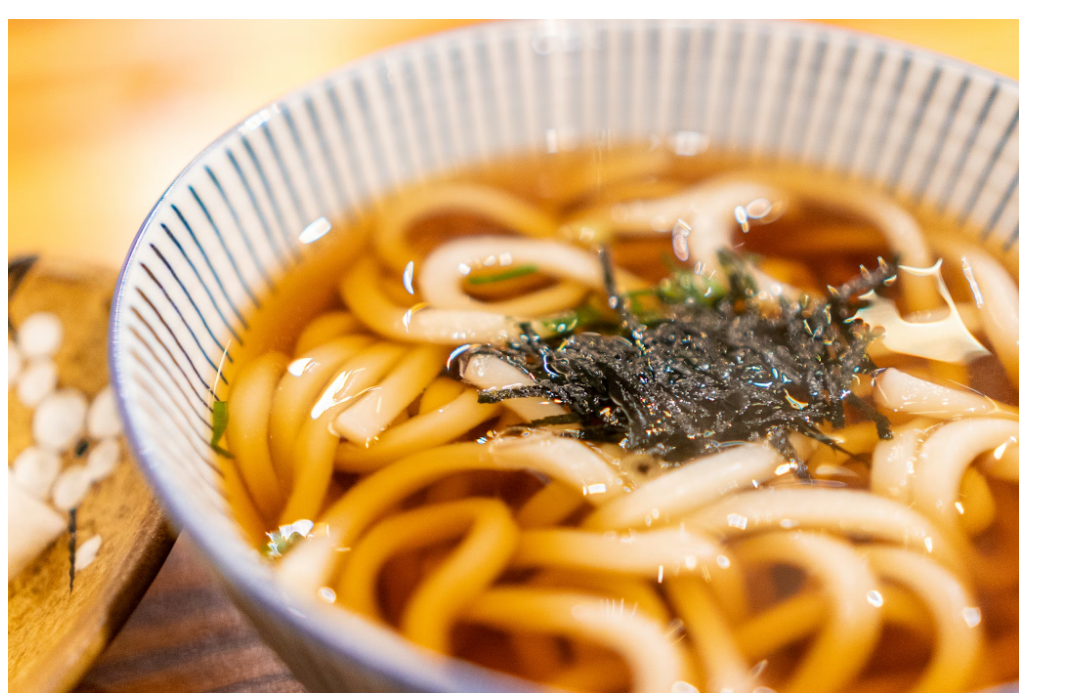
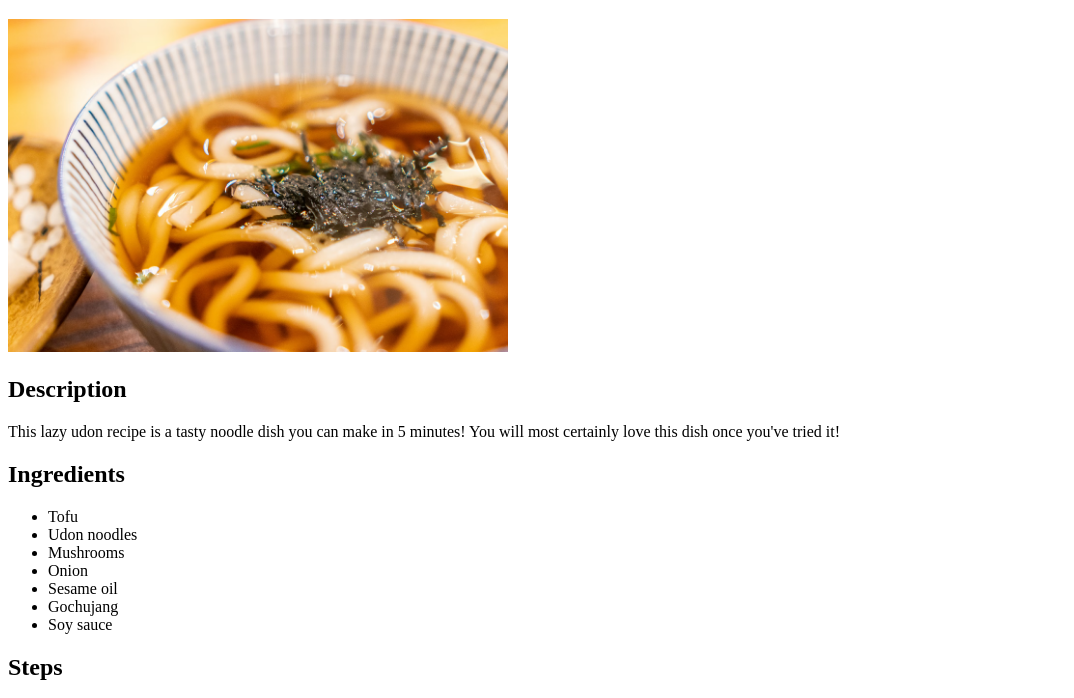
Before and after one commit to nullat0m7/odin-recipes, a plain HTML site: page recipes/lazyudon.html in a window 1280 px wide. Shown: the part 87-785 px from the top of the page, without its empty margins (0-1074 px from the left). Drawn offline with Linux system fonts and the light colour scheme.

Commit message:
Fix img width setting in recipes/lazyudon.html

```diff
--- a/recipes/lazyudon.html
+++ b/recipes/lazyudon.html
@@ -8,7 +8,7 @@
     <body>
         <a href="../index.html">Home</a>
         <h1>Lazy Udon</h1>
-        <img src="../img/lazyudon.avif" alt="A bowl of Udon with seaweed and a blurred background" width="80%" height="100%">
+        <img src="../img/lazyudon.avif" alt="A bowl of Udon with seaweed and a blurred background" width="500">
 
         <h2>Description</h2>
         <p>This lazy udon recipe is a tasty noodle dish you can make in 5 minutes! You will most certainly love this dish once you've tried it!</p>
```
